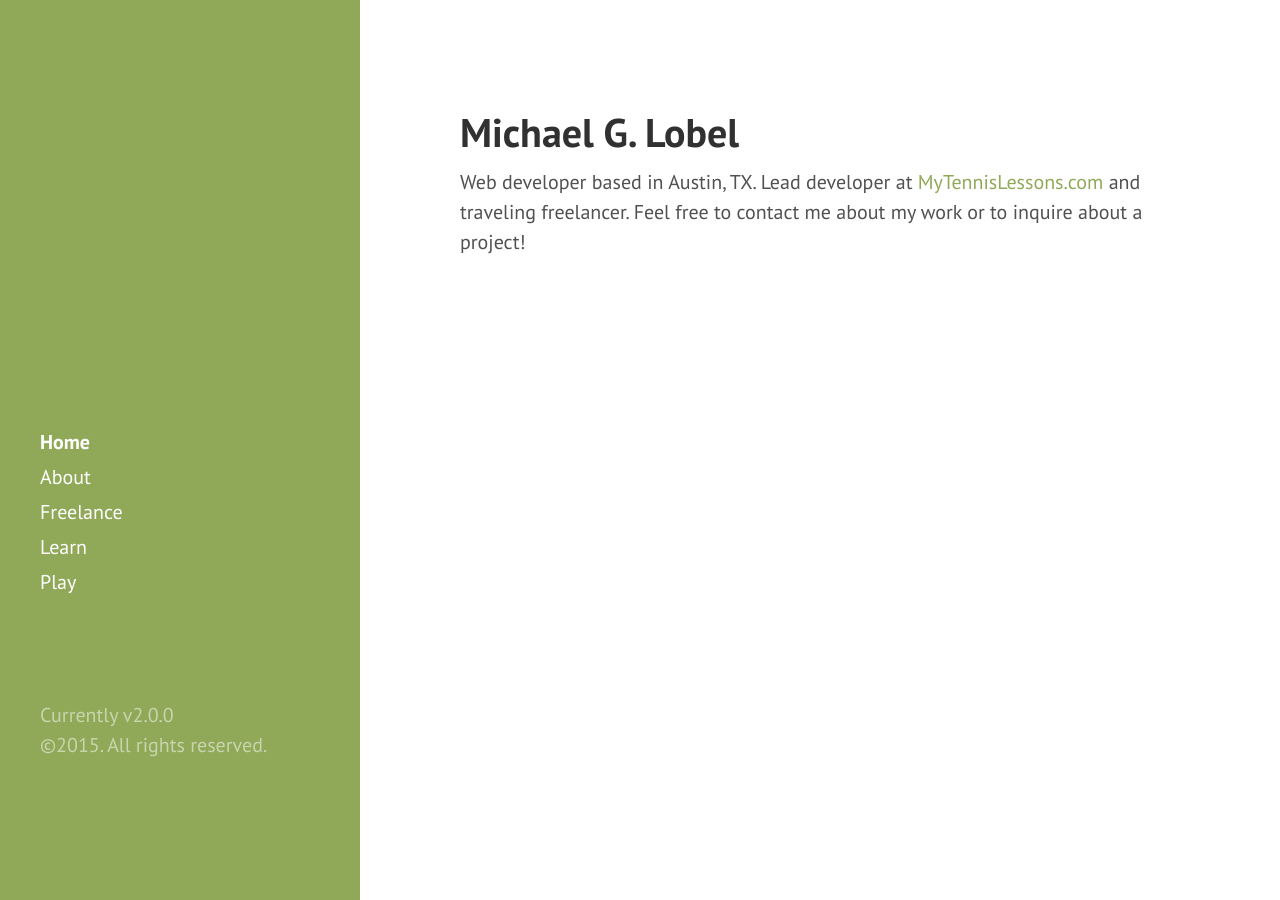
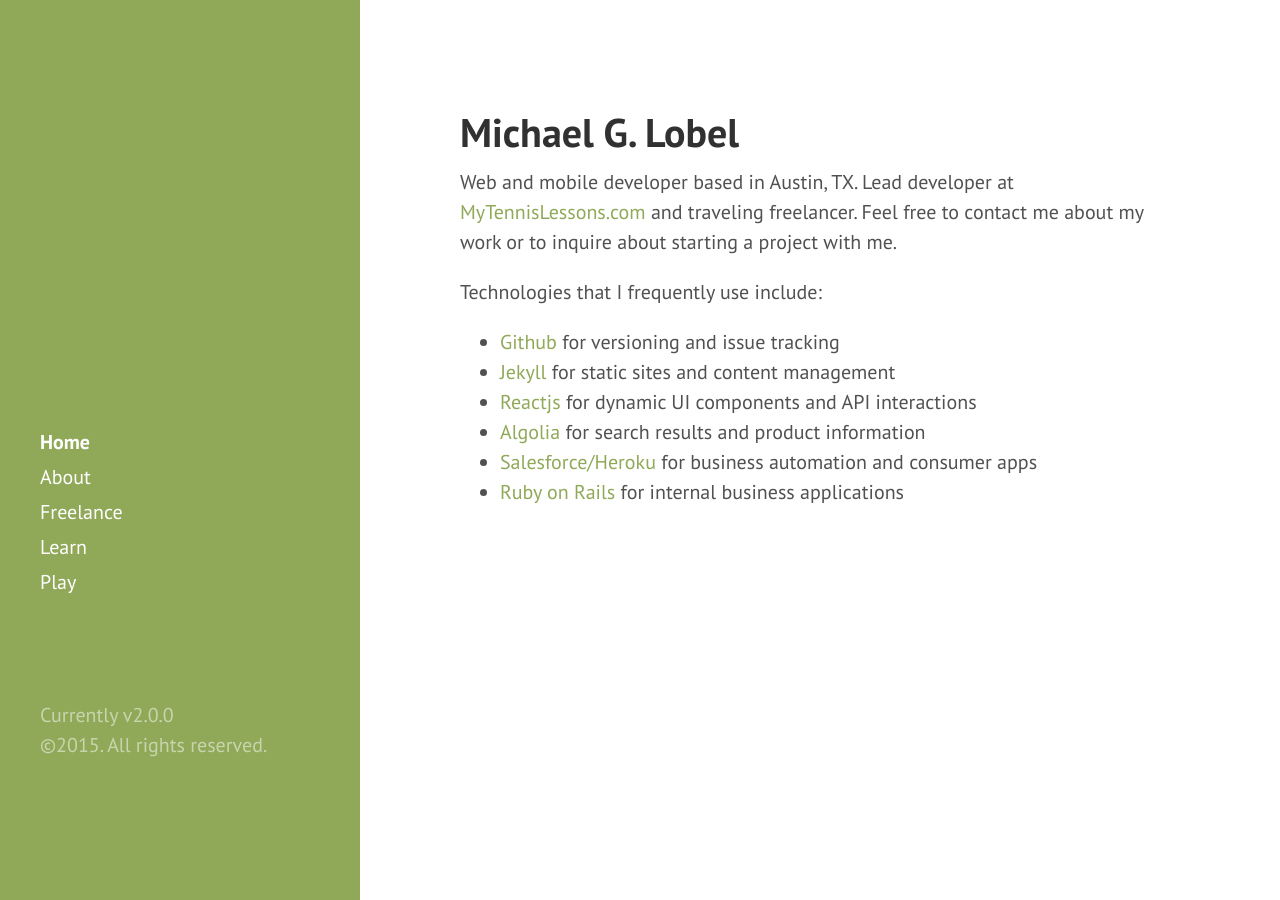
Before and after one commit to mglobel/mglobel, a Jekyll site: the page built from index.html, in a window 1280 px wide. Built offline with Jekyll 4.4.1, drawn with Linux system fonts in a browser that asks for light colours; Markdown is read by kramdown in place of the engine named in the settings; the list of posts is cut into pages by our own code.

Commit message:
add links to current tech stack

```diff
--- a/index.html
+++ b/index.html
@@ -5,8 +5,20 @@
 
 <h1>Michael G. Lobel</h1>
 <p>
-  Web developer based in Austin, TX. Lead developer at
+  Web and mobile developer based in Austin, TX. Lead developer at
   <a href='https://mytennislessons.com' target='blank'>MyTennisLessons.com</a>
   and traveling freelancer. Feel free to contact me about my work or to inquire
-  about a project!
+  about starting a project with me.
 </p>
+
+<p>
+  Technologies that I frequently use include:
+  <ul>
+    <li><a href="http://github.com" target="_blank">Github</a> for versioning and issue tracking</li>
+    <li><a href="http://jekyllrb.com">Jekyll</a> for static sites and content management</li>
+    <li><a href="http://reactjs.org" target="_blank">Reactjs</a> for dynamic UI components and API interactions</li>
+    <li><a href="http://algolia.com" target="_blank">Algolia</a> for search results and product information</li>
+    <li><a href="http://www.salesforce.com/platform/overview/" target="_blank">Salesforce/Heroku</a> for business automation and consumer apps</li>
+    <li><a href="http://rubyonrails.com" target="_blank">Ruby on Rails</a> for internal business applications</li>
+  </ul>
+</p>
```
